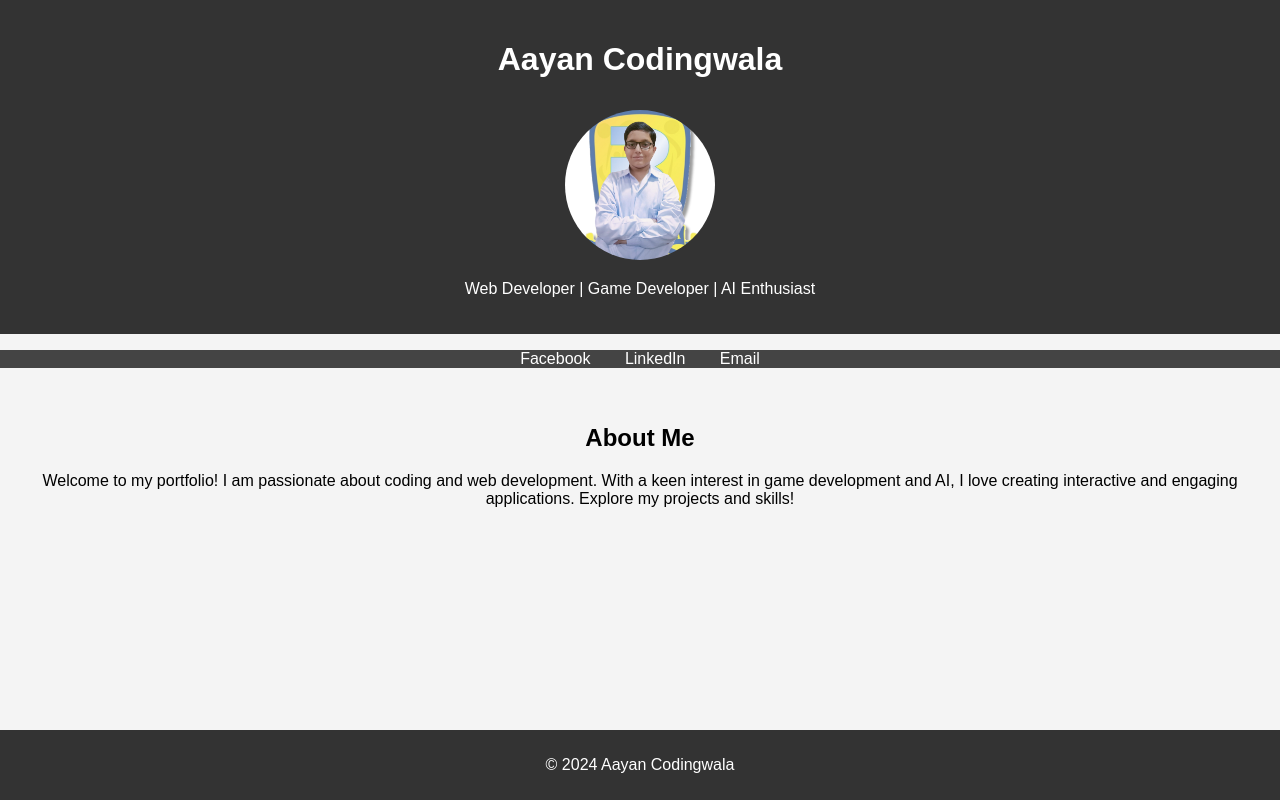
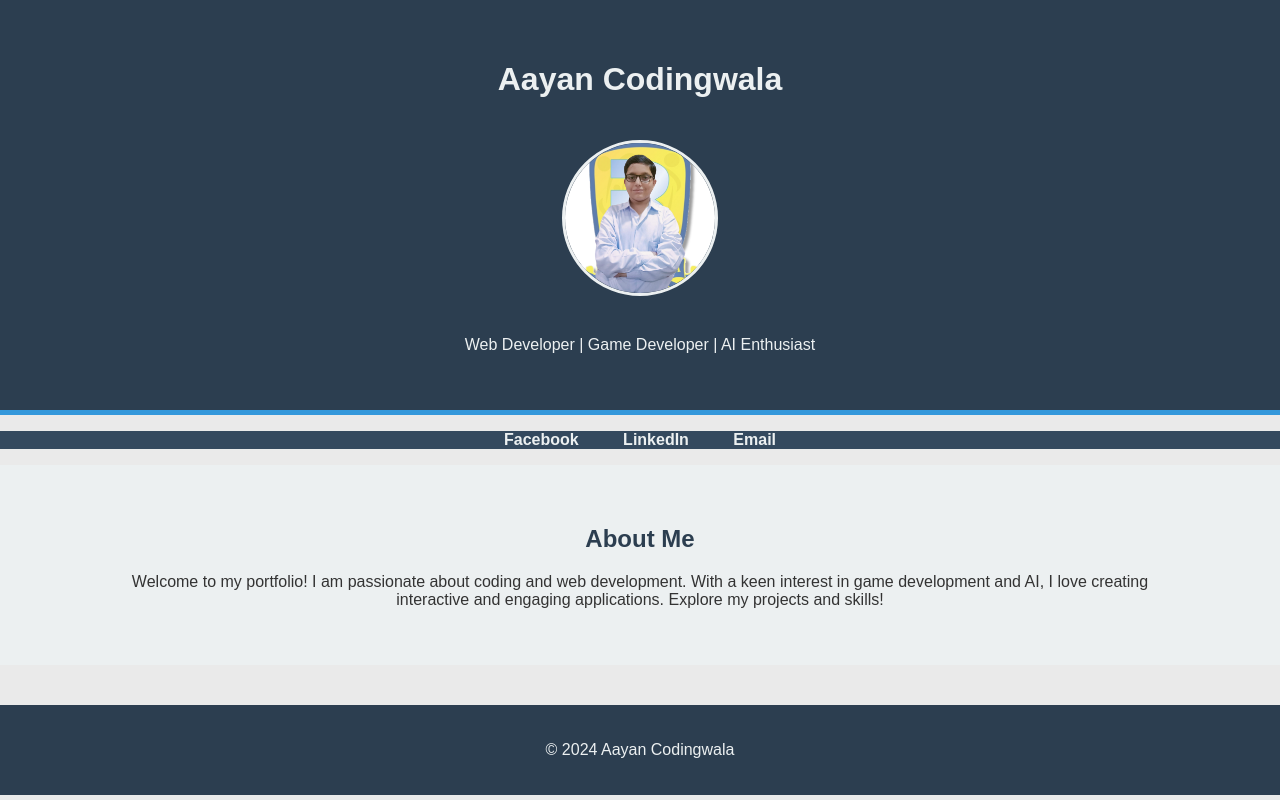
Before and after one commit to aayancodingwala/my-self-website, a plain HTML site: page index.html in a window 1280 px wide. Drawn offline with Linux system fonts and the light colour scheme.

Commit message:
Update styles.css

```diff
--- a/styles.css
+++ b/styles.css
@@ -1,56 +1,77 @@
 body {
-    font-family: Arial, sans-serif;
+    font-family: 'Arial', sans-serif;
     margin: 0;
     padding: 0;
-    background-color: #f4f4f4;
+    background-color: #eaeaea;
+    color: #333;
+}
+
+.container {
+    width: 80%;
+    margin: auto;
+    max-width: 1200px;
 }
 
 header {
-    background-color: #333;
-    color: #fff;
+    background-color: #2c3e50;
+    color: #ecf0f1;
     text-align: center;
-    padding: 20px 0;
+    padding: 40px 0;
+    border-bottom: 5px solid #3498db;
 }
 
 .profile-pic {
     width: 150px;
     height: 150px;
     border-radius: 50%;
-    margin-top: 10px;
+    margin: 20px 0;
+    border: 3px solid #ecf0f1;
 }
 
 nav {
-    background-color: #444;
-    color: #fff;
-    text-align: center;
+    background-color: #34495e;
+    color: #ecf0f1;
 }
 
 nav ul {
     list-style: none;
     padding: 0;
+    text-align: center;
 }
 
 nav ul li {
     display: inline;
-    margin: 0 15px;
+    margin: 0 20px;
 }
 
 nav a {
-    color: #fff;
+    color: #ecf0f1;
     text-decoration: none;
+    font-weight: bold;
+    transition: color 0.3s;
+}
+
+nav a:hover {
+    color: #3498db;
 }
 
 .about {
-    padding: 20px;
+    padding: 40px 0;
     text-align: center;
+    background-color: #ecf0f1;
+}
+
+.about h2 {
+    color: #2c3e50;
 }
 
 footer {
-    background-color: #333;
-    color: #fff;
+    background-color: #2c3e50;
+    color: #ecf0f1;
     text-align: center;
-    padding: 10px 0;
-    position: absolute;
+    padding: 20px 0;
+    position: relative;
+    bottom: 0;
     width: 100%;
-    bottom: 0;
+    margin-top: 40px;
 }
```
